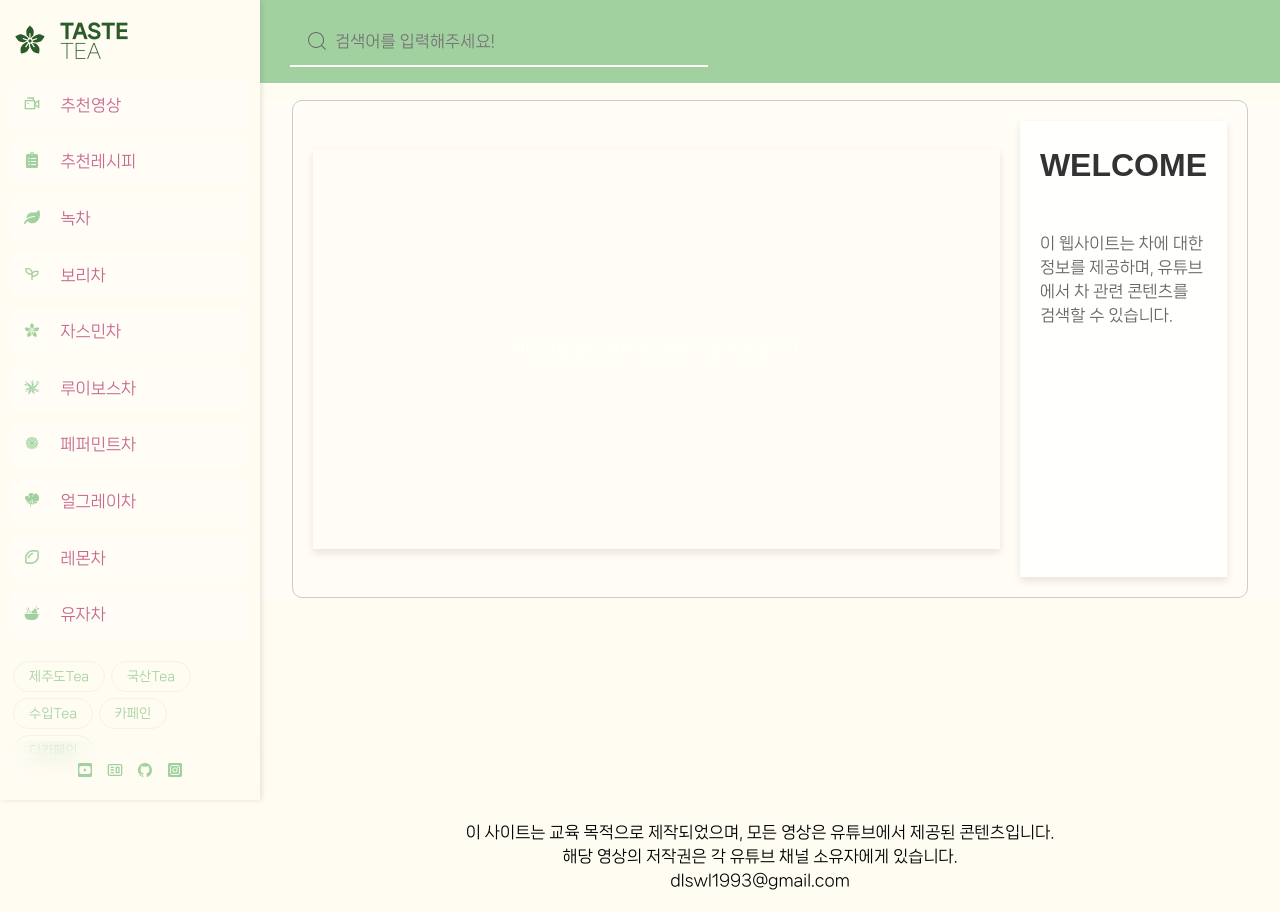
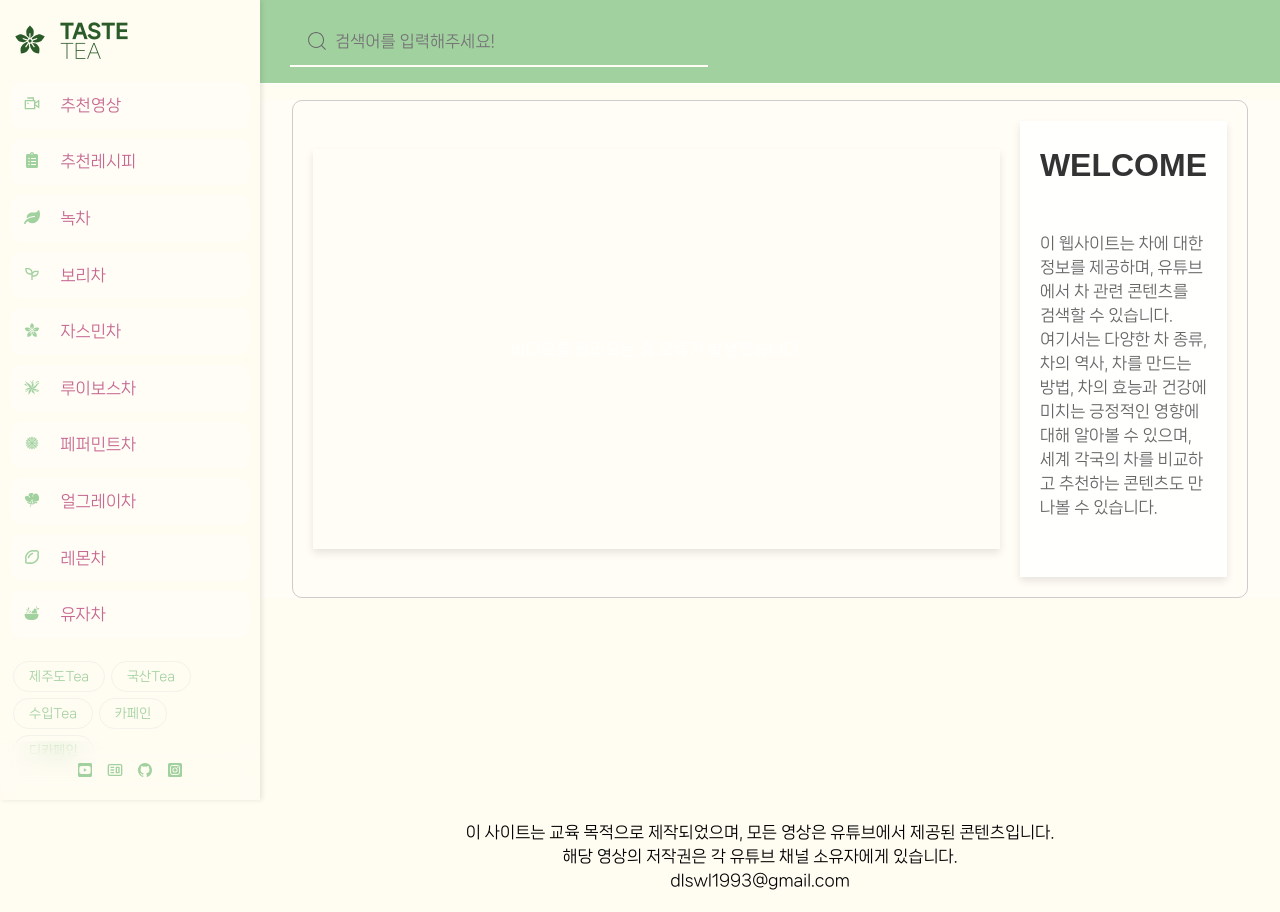
Before and after one commit to HwangInJi/youtubetea, a React (Create React App) app: page / in a window 1280 px wide. Built offline with nearby package versions, Linux system fonts and the light colour scheme; no server answers.

Commit message:
home 디자인 수정

```diff
--- a/src/pages/Home.jsx
+++ b/src/pages/Home.jsx
@@ -56,7 +56,11 @@ const Home = () => {
                         </div>
                         <div className="home__description">
                             <h1>WELCOME</h1>
-                            <p>이 웹사이트는 차에 대한 정보를 제공하며, 유튜브에서 차 관련 콘텐츠를 검색할 수 있습니다.</p>
+                            <p>
+                                이 웹사이트는 차에 대한 정보를 제공하며, 유튜브에서 차 관련 콘텐츠를 검색할 수 있습니다.<br/>
+                                여기서는 다양한 차 종류, 차의 역사, 차를 만드는 방법, 차의 효능과 건강에 미치는 긍정적인 영향에 대해 알아볼 수 있으며,<br/>
+                                세계 각국의 차를 비교하고 추천하는 콘텐츠도 만나볼 수 있습니다.
+                            </p>
                         </div>
                     </div>
                 </section>
```
